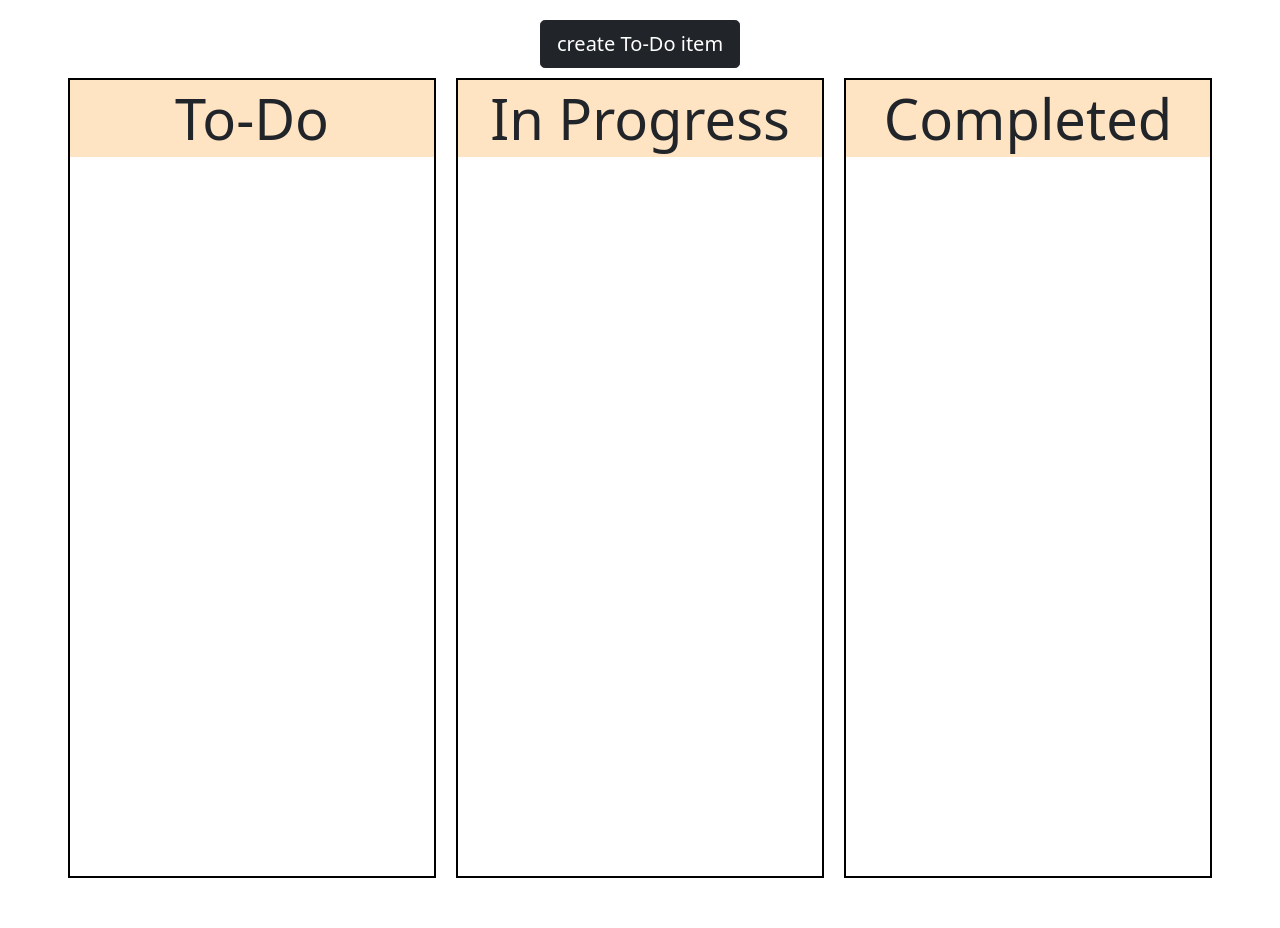
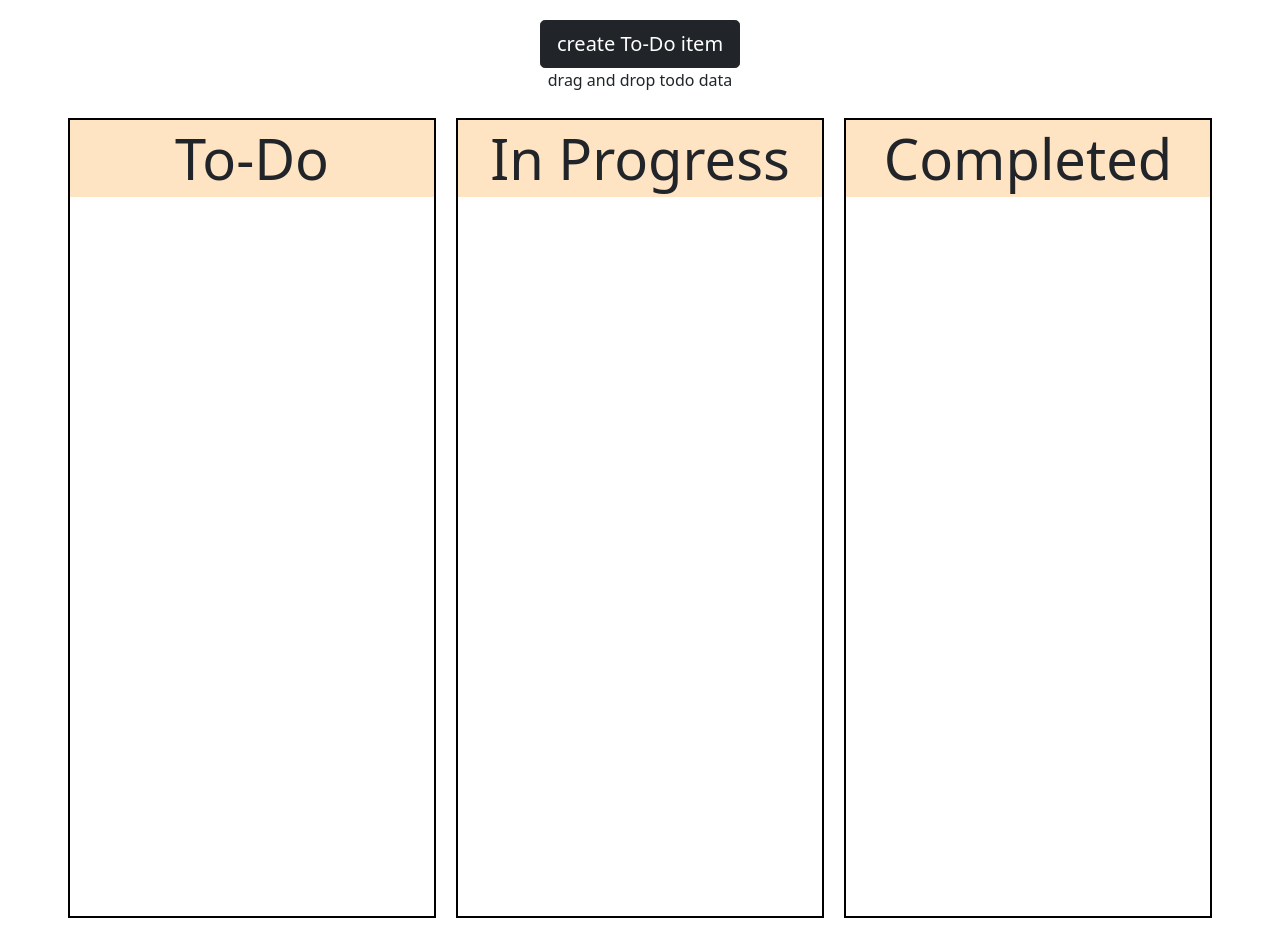
Before and after one commit to Satyam0912/todo-organizer.github.io, a plain HTML site: page index.html in a window 1280 px wide. Before the commit the page ends 888 px from the top, so only its background shows below. Drawn offline with nearby package versions, Linux system fonts and the light colour scheme.

Commit message:
Update index.html

```diff
--- a/index.html
+++ b/index.html
@@ -22,6 +22,7 @@
         <div class="main-btn-outer">
             <button type="button" class="btn btn-dark btn-lg" data-bs-toggle="modal"
                 data-bs-target="#createToDoModal">create To-Do item</button>
+            <p>drag and drop todo data</p>
         </div>
         <div class="row outer">
             <div class="col-md-4 col-xs-12">
```
